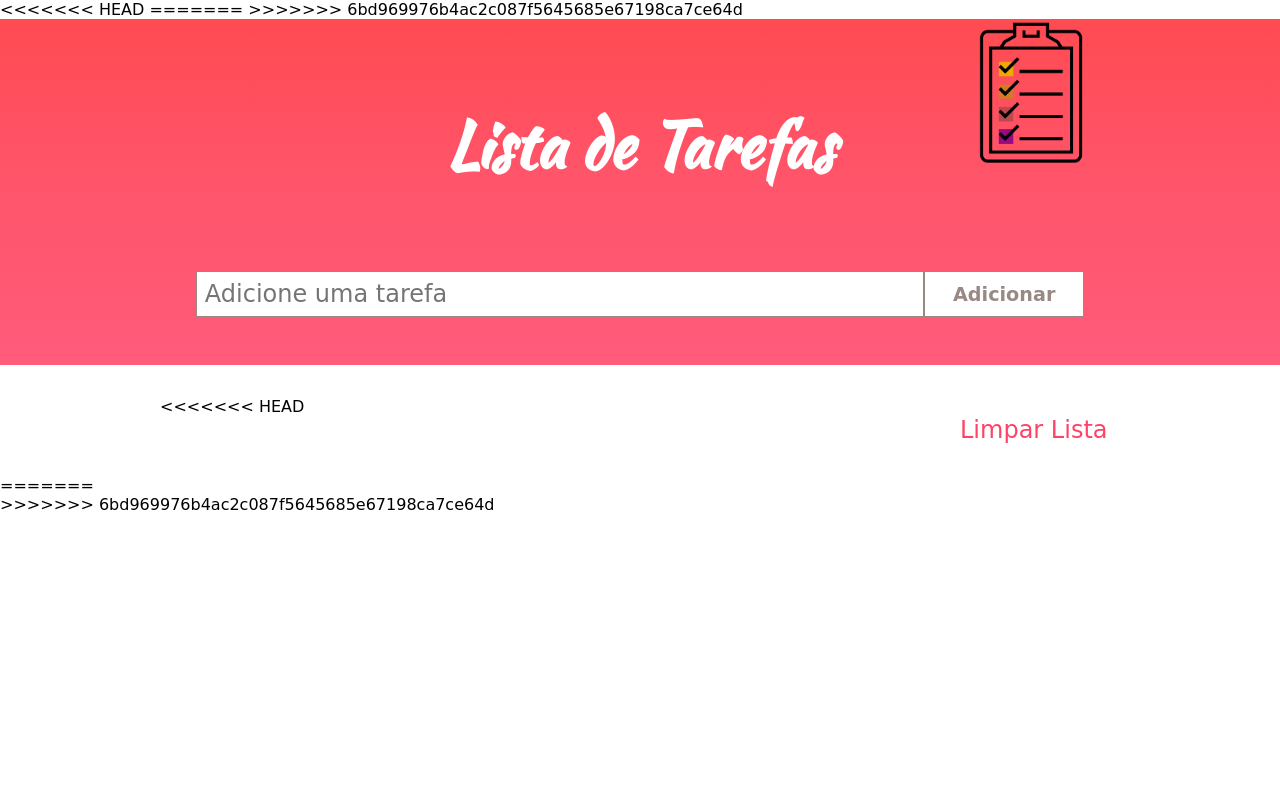
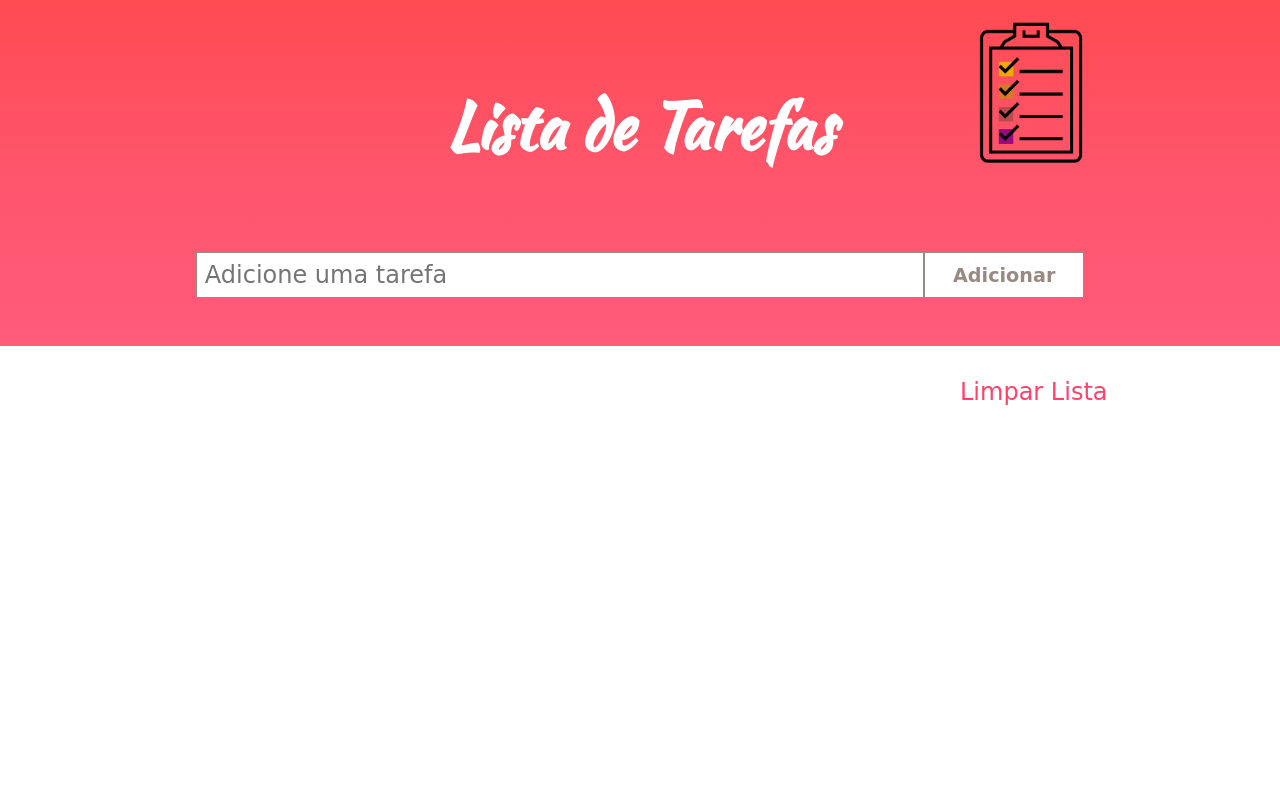
Before and after one commit to janicecaldeira/ProjetoTarefas, a Flask app: page / in a window 1280 px wide. Run offline with Flask 2, Linux system fonts and the light colour scheme; data that the repository does not hold is empty; some web fonts are replaced.

Commit message:
Atualizando

```diff
--- a/templates/index.html
+++ b/templates/index.html
@@ -4,10 +4,7 @@
    <meta charset="UTF-8">
    <meta http-equiv="X-UA-Compatible" content="IE=edge">
    <meta name="viewport" content="width=device-width, initial-scale=1.0">
-<<<<<<< HEAD
    <link rel="stylesheet" href="https://unicons.iconscout.com/release/v4.0.0/css/line.css">
-=======
->>>>>>> 6bd969976b4ac2c087f5645685e67198ca7ce64d
    <link rel="stylesheet" href="../static/css/style.css">
    <title>Lista de Tarefas</title>
 </head>
@@ -27,7 +24,6 @@
     </header>
 
     <section>
-<<<<<<< HEAD
         <a href="/clear">Limpar Lista</a>
         {% for i in tarefas %}
         <ul>
@@ -42,7 +38,6 @@
         {% endfor %}
     </section>
 
-=======
         {% if tarefas != [] %}
         <a href="/clear">Limpar Lista</a>
         {% endif %}
@@ -53,7 +48,6 @@
             {% endfor %}
         </ul>
     </section>
->>>>>>> 6bd969976b4ac2c087f5645685e67198ca7ce64d
     <script src="../static/js/script.js"></script>
 </body>
 </html>
```
